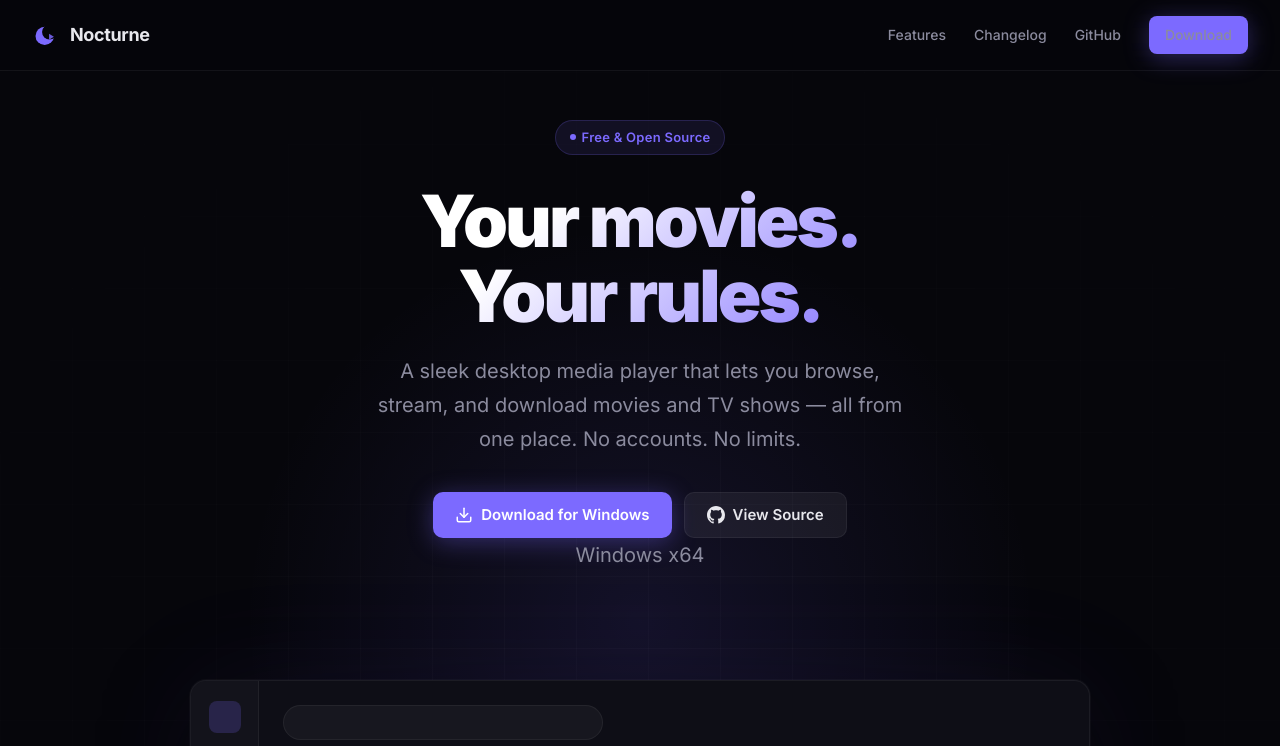
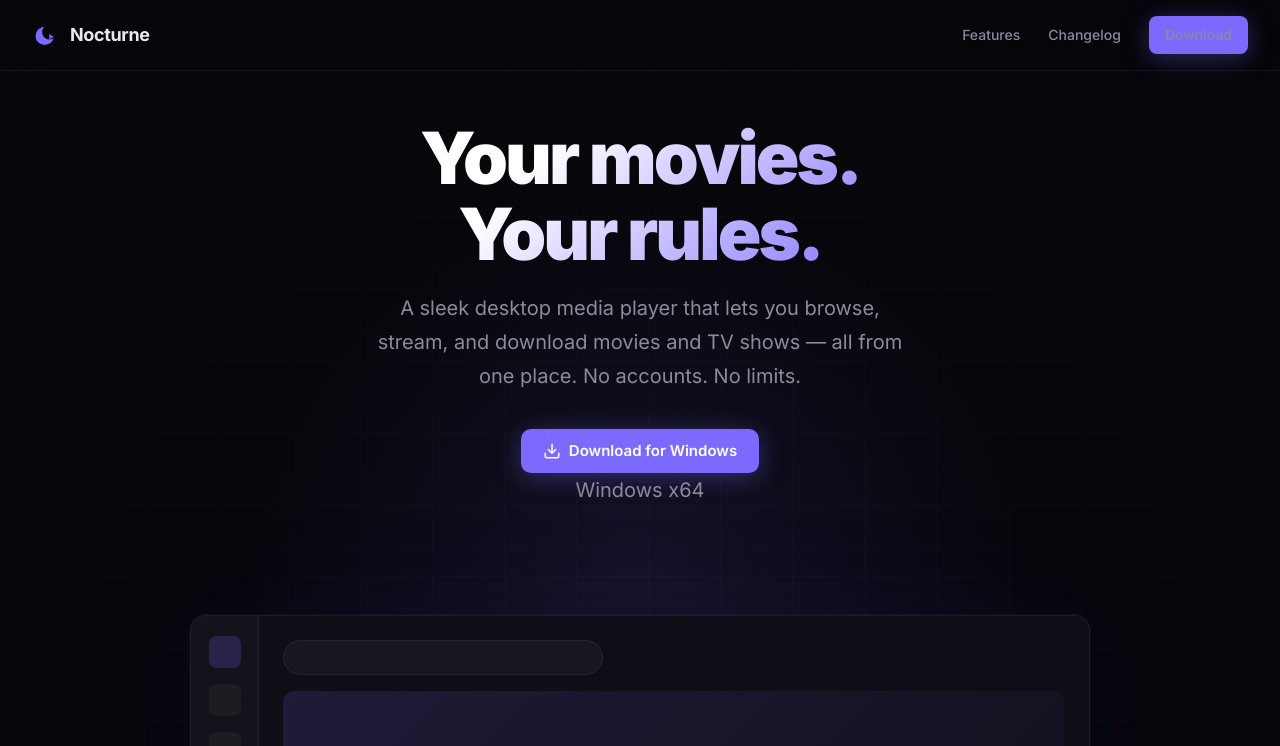
Before and after one commit to FlinnZee/nocturne-app, a plain HTML site: page index.html in a window 1280 px wide. Shown: the top 746 px of the page. Drawn offline with Linux system fonts and the light colour scheme; no server answers.

Commit message:
remove open source references and view source button

```diff
--- a/index.html
+++ b/index.html
@@ -4,7 +4,7 @@
   <meta charset="UTF-8">
   <meta name="viewport" content="width=device-width, initial-scale=1.0">
   <title>Nocturne — Stream. Download. Watch.</title>
-  <meta name="description" content="A beautiful desktop media player for browsing, streaming, and downloading movies and TV shows. Free and open source.">
+  <meta name="description" content="A beautiful desktop media player for browsing, streaming, and downloading movies and TV shows. Free for Windows.">
   <link rel="preconnect" href="https://fonts.googleapis.com">
   <link rel="preconnect" href="https://fonts.gstatic.com" crossorigin>
   <link href="https://fonts.googleapis.com/css2?family=Inter:wght@400;500;600;700;800;900&display=swap" rel="stylesheet">
@@ -101,16 +101,6 @@
       text-decoration: none;
     }
 
-    .btn-ghost {
-      background: rgba(255 255 255 / 0.06);
-      color: var(--text);
-      border: 1px solid var(--border);
-    }
-    .btn-ghost:hover {
-      background: rgba(255 255 255 / 0.1);
-      text-decoration: none;
-    }
-
     .btn-sm { padding: 8px 16px; font-size: 0.8125rem; border-radius: 8px; }
 
     /* ---- HERO ---- */
@@ -151,23 +141,6 @@
     }
 
     .hero-content { position: relative; z-index: 1; max-width: 720px; }
-
-    .hero-badge {
-      display: inline-flex;
-      align-items: center;
-      gap: 6px;
-      padding: 6px 14px;
-      border-radius: 100px;
-      background: rgba(124 106 255 / 0.1);
-      border: 1px solid rgba(124 106 255 / 0.2);
-      color: var(--accent);
-      font-size: 0.8125rem;
-      font-weight: 600;
-      margin-bottom: 28px;
-      letter-spacing: 0.02em;
-    }
-
-    .hero-badge span { display: inline-block; width: 6px; height: 6px; border-radius: 50%; background: var(--accent); }
 
     .hero h1 {
       font-size: clamp(2.75rem, 7vw, 4.5rem);
@@ -531,7 +504,6 @@
     <div class="nav-links">
       <a href="#features">Features</a>
       <a href="https://github.com/FlinnZee/nocturne-app/releases" target="_blank">Changelog</a>
-      <a href="https://github.com/FlinnZee/nocturne-app" target="_blank">GitHub</a>
       <a href="#download" class="btn btn-primary btn-sm">Download</a>
     </div>
   </nav>
@@ -540,17 +512,12 @@
     <div class="hero-glow"></div>
     <div class="hero-grid"></div>
     <div class="hero-content">
-      <div class="hero-badge"><span></span> Free &amp; Open Source</div>
       <h1>Your movies.<br>Your rules.</h1>
       <p>A sleek desktop media player that lets you browse, stream, and download movies and TV shows — all from one place. No accounts. No limits.</p>
       <div class="hero-actions">
         <a href="#" id="download-btn" class="btn btn-primary">
           <svg width="18" height="18" viewBox="0 0 24 24" fill="none" stroke="currentColor" stroke-width="2" stroke-linecap="round" stroke-linejoin="round"><path d="M21 15v4a2 2 0 0 1-2 2H5a2 2 0 0 1-2-2v-4"/><polyline points="7 10 12 15 17 10"/><line x1="12" y1="15" x2="12" y2="3"/></svg>
           Download for Windows
-        </a>
-        <a href="https://github.com/FlinnZee/nocturne-app" target="_blank" class="btn btn-ghost">
-          <svg width="18" height="18" viewBox="0 0 24 24" fill="currentColor"><path d="M12 0C5.37 0 0 5.37 0 12c0 5.31 3.435 9.795 8.205 11.385.6.105.825-.255.825-.57 0-.285-.015-1.23-.015-2.235-3.015.555-3.795-.735-4.035-1.41-.135-.345-.72-1.41-1.23-1.695-.42-.225-1.02-.78-.015-.795.945-.015 1.62.87 1.845 1.23 1.08 1.815 2.805 1.305 3.495.99.105-.78.42-1.305.765-1.605-2.67-.3-5.46-1.335-5.46-5.925 0-1.305.465-2.385 1.23-3.225-.12-.3-.54-1.53.12-3.18 0 0 1.005-.315 3.3 1.23.96-.27 1.98-.405 3-.405s2.04.135 3 .405c2.295-1.56 3.3-1.23 3.3-1.23.66 1.65.24 2.88.12 3.18.765.84 1.23 1.905 1.23 3.225 0 4.605-2.805 5.625-5.475 5.925.435.375.81 1.095.81 2.22 0 1.605-.015 2.895-.015 3.3 0 .315.225.69.825.57A12.02 12.02 0 0 0 24 12c0-6.63-5.37-12-12-12z"/></svg>
-          View Source
         </a>
       </div>
       <p class="hero-version" id="version-text">Latest release loading…</p>
@@ -677,7 +644,7 @@
   </section>
 
   <footer>
-    <p>Built by <span class="credit">dr.v0id</span> &middot; Powered by mpv, TMDB &amp; Tauri &middot; <a href="https://github.com/FlinnZee/nocturne-app" target="_blank">GitHub</a></p>
+    <p>Built by <span class="credit">dr.v0id</span> &middot; Powered by mpv, TMDB &amp; Tauri</p>
   </footer>
 
   <script>
```
